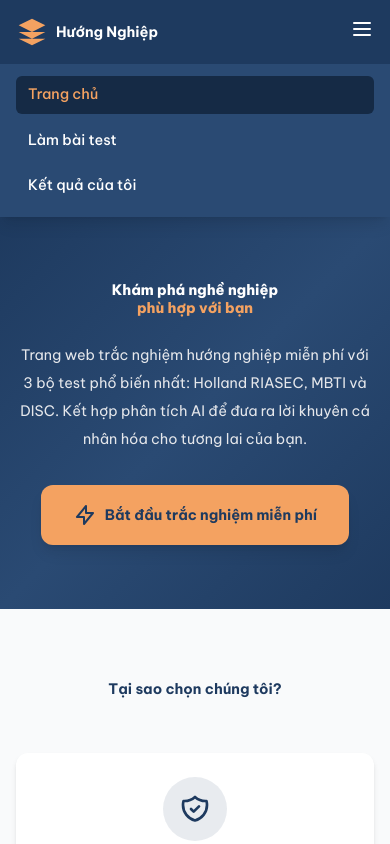
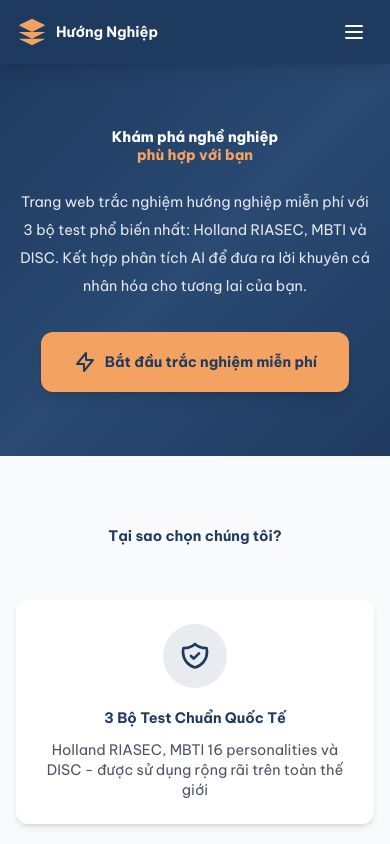
Before and after one commit to luonghaianh1208/tuvanhuongnghiep, a React (Vite) app: page / in a window 390 px wide. Shown: the top 844 px of the page. Built offline with nearby package versions, Linux system fonts and the light colour scheme.

Commit message:
fix: add mobile menu toggle state with hamburger/X icon swap and auto-close on navigation

```diff
--- a/src/components/layout/Navbar.jsx
+++ b/src/components/layout/Navbar.jsx
@@ -1,24 +1,29 @@
-import React from 'react';
+import React, { useState } from 'react';
 import { Link, useLocation } from 'react-router-dom';
 
 function Navbar() {
   const location = useLocation();
+  const [mobileMenuOpen, setMobileMenuOpen] = useState(false);
 
   const isActive = (path) => location.pathname === path;
+
+  const handleLinkClick = () => {
+    setMobileMenuOpen(false);
+  };
 
   return (
     <nav className="bg-navy text-white shadow-lg sticky top-0 z-50">
       <div className="max-w-7xl mx-auto px-4 sm:px-6 lg:px-8">
         <div className="flex justify-between items-center h-16">
           {/* Logo */}
-          <Link to="/" className="flex items-center space-x-2">
+          <Link to="/" className="flex items-center space-x-2" onClick={handleLinkClick}>
             <svg className="w-8 h-8 text-gold" fill="currentColor" viewBox="0 0 24 24">
               <path d="M12 2L2 7l10 5 10-5-10-5zM2 17l10 5 10-5M2 12l10 5 10-5" />
             </svg>
             <span className="font-be-vietnam font-bold text-xl">Hướng Nghiệp</span>
           </Link>
 
-          {/* Navigation Links */}
+          {/* Navigation Links - Desktop */}
           <div className="hidden md:flex items-center space-x-8">
             <Link
               to="/"
@@ -50,46 +55,59 @@ function Navbar() {
           <div className="md:hidden">
             <button
               type="button"
-              className="text-white hover:text-gold focus:outline-none"
-              aria-label="Menu"
+              onClick={() => setMobileMenuOpen(!mobileMenuOpen)}
+              className="text-white hover:text-gold focus:outline-none p-2 rounded-md transition-colors"
+              aria-label={mobileMenuOpen ? 'Đóng menu' : 'Mở menu'}
+              aria-expanded={mobileMenuOpen}
             >
+              {mobileMenuOpen ? (
+                <svg className="w-6 h-6" fill="none" stroke="currentColor" viewBox="0 0 24 24">
+                  <path strokeLinecap="round" strokeLinejoin="round" strokeWidth={2} d="M6 18L18 6M6 6l12 12" />
+                </svg>
+              ) : (
                 <svg className="w-6 h-6" fill="none" stroke="currentColor" viewBox="0 0 24 24">
                   <path strokeLinecap="round" strokeLinejoin="round" strokeWidth={2} d="M4 6h16M4 12h16M4 18h16" />
                 </svg>
+              )}
             </button>
           </div>
         </div>
       </div>
 
-      {/* Mobile menu */}
-      <div className="md:hidden bg-navy-light">
+      {/* Mobile menu - toggle visibility */}
+      {mobileMenuOpen && (
+        <div className="md:hidden bg-navy-light animate-fadeIn">
           <div className="px-4 py-3 space-y-2">
             <Link
               to="/"
-            className={`block px-3 py-2 rounded-md font-be-vietnam font-medium ${
-              isActive('/') ? 'text-gold bg-navy-dark' : 'hover:text-gold'
+              onClick={handleLinkClick}
+              className={`block px-3 py-2 rounded-md font-be-vietnam font-medium transition-colors ${
+                isActive('/') ? 'text-gold bg-navy-dark' : 'hover:text-gold hover:bg-navy-dark/50'
               }`}
             >
               Trang chủ
             </Link>
             <Link
               to="/select-test"
-            className={`block px-3 py-2 rounded-md font-be-vietnam font-medium ${
-              isActive('/select-test') ? 'text-gold bg-navy-dark' : 'hover:text-gold'
+              onClick={handleLinkClick}
+              className={`block px-3 py-2 rounded-md font-be-vietnam font-medium transition-colors ${
+                isActive('/select-test') ? 'text-gold bg-navy-dark' : 'hover:text-gold hover:bg-navy-dark/50'
               }`}
             >
               Làm bài test
             </Link>
             <Link
               to="/history"
-            className={`block px-3 py-2 rounded-md font-be-vietnam font-medium ${
-              isActive('/history') ? 'text-gold bg-navy-dark' : 'hover:text-gold'
+              onClick={handleLinkClick}
+              className={`block px-3 py-2 rounded-md font-be-vietnam font-medium transition-colors ${
+                isActive('/history') ? 'text-gold bg-navy-dark' : 'hover:text-gold hover:bg-navy-dark/50'
               }`}
             >
               Kết quả của tôi
             </Link>
           </div>
         </div>
+      )}
     </nav>
   );
 }
```
Lines whose indentation alone changed are shown as unchanged.
